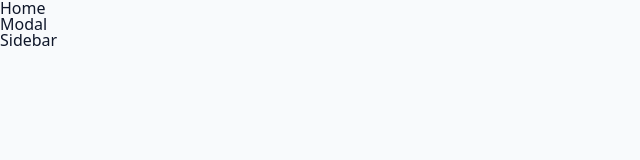
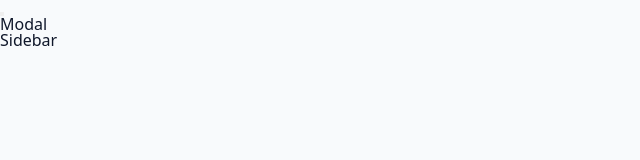
Before and after one commit to isnendyankp/sideBar, a React (Vite) app: page / in a window 1280 px wide. Shown: the top 160 px of the page, without its empty margins (0-640 px from the left). Built offline with nearby package versions, Linux system fonts and the light colour scheme.

Commit message:
create main & button base structure @return

```diff
--- a/src/Home.jsx
+++ b/src/Home.jsx
@@ -4,7 +4,13 @@ import { FaBars } from 'react-icons/fa';
 const Home = () => {
   const { openSidebar, openModal } = useGlobalContext();
 
-  return <div>Home</div>;
+  return (
+    <main>
+      <button>
+
+      </button>
+    </main>
+  )
 };
 
 export default Home;
@@ -14,3 +20,4 @@ export default Home;
 // 2. create call useGlobalContext function and pass in destructured values of openSidebar & openModal
 // 3. import useGlobalContext from context.js
 // 4. import FaBars from react-icons/fa
+// 5. create main & button base structure @return
```
